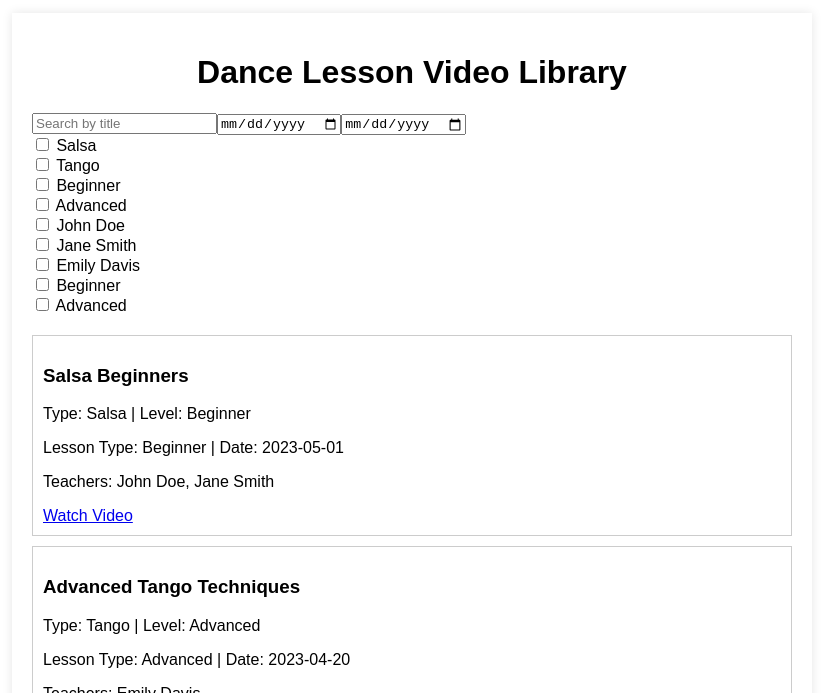
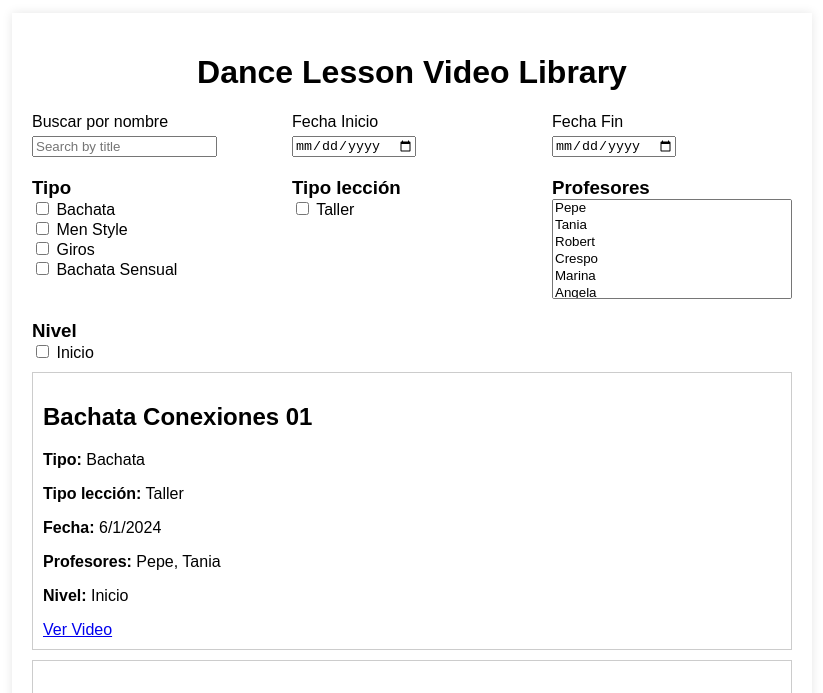
Before and after one commit to BorjaGM1/danceLibrary, a Vue app: page / in a window 1280 px wide. Shown: the part 107-800 px from the top of the page, without its empty margins (228-1051 px from the left). Built offline with nearby package versions, Linux system fonts and the light colour scheme.

Commit message:
Update data change filters

```diff
--- a/src/components/VideoFilters.vue
+++ b/src/components/VideoFilters.vue
@@ -1,24 +1,52 @@
 <template>
   <div class="filters">
-      <input v-model="filters.title" @input="updateFilters" placeholder="Search by title" />
+    <div class="filter-row">
+      <div class="filter-section">
+        <label for="search-title">Buscar por nombre</label>
+        <input id="search-title" v-model="filters.title" @input="updateFilters" placeholder="Search by title" />
+      </div>
 
-      <input type="date" v-model="filters.dateRange.start" @change="updateFilters" placeholder="Start Date" />
-      <input type="date" v-model="filters.dateRange.end" @change="updateFilters" placeholder="End Date" />
+      <div class="filter-section">
+        <label for="start-date">Fecha Inicio</label>
+        <input id="start-date" type="date" v-model="filters.dateRange.start" @change="updateFilters" />
+      </div>
 
+      <div class="filter-section">
+        <label for="end-date">Fecha Fin</label>
+        <input id="end-date" type="date" v-model="filters.dateRange.end" @change="updateFilters" />
+      </div>
+    </div>
+
+    <div class="filter-row">
+      <div class="filter-section">
+        <h3>Tipo</h3>
         <div v-for="type in uniqueDanceTypes" :key="type">
           <input type="checkbox" :value="type" v-model="filters.danceTypes" @change="updateFilters" /> {{ type }}
         </div>
+      </div>
 
+      <div class="filter-section">
+        <h3>Tipo lección</h3>
         <div v-for="type in uniqueLessonTypes" :key="type">
           <input type="checkbox" :value="type" v-model="filters.lessonTypes" @change="updateFilters" /> {{ type }}
         </div>
-
-      <div v-for="teacher in uniqueTeachers" :key="teacher">
-        <input type="checkbox" :value="teacher" v-model="filters.teachers" @change="updateFilters" /> {{ teacher }}
       </div>
 
+      <div class="filter-section">
+        <h3>Profesores</h3>
+        <select v-model="filters.teachers" @change="updateFilters" multiple>
+          <option v-for="teacher in uniqueTeachers" :key="teacher" :value="teacher">{{ teacher }}</option>
+        </select>
+      </div>
+    </div>
+
+    <div class="filter-row">
+      <div class="filter-section">
+        <h3>Nivel</h3>
         <div v-for="level in uniqueLevels" :key="level">
           <input type="checkbox" :value="level" v-model="filters.levels" @change="updateFilters" /> {{ level }}
+        </div>
+      </div>
     </div>
   </div>
 </template>
@@ -45,7 +73,7 @@
   },
   computed: {
     uniqueDanceTypes() {
-        return [...new Set(videos.map(video => video.danceType))];
+      return [...new Set(videos.flatMap(video => video.danceType))];
     },
     uniqueLessonTypes() {
       return [...new Set(videos.map(video => video.lessonType))];
@@ -67,6 +95,33 @@
 
 <style scoped>
 .filters {
-    margin-bottom: 20px;
+  display: flex;
+  flex-direction: column;
+  gap: 20px;
+}
+
+.filter-row {
+  display: flex;
+  gap: 20px;
+  flex-wrap: wrap;
+}
+
+.filter-section {
+  flex: 1;
+  min-width: 200px;
+}
+
+.filter-section h3 {
+  margin: 0;
+}
+
+.filter-section label {
+  display: block;
+  margin-bottom: 5px;
+}
+
+.filter-section select {
+  width: 100%;
+  height: 100px;
 }
 </style>
--- a/src/components/VideoItem.vue
+++ b/src/components/VideoItem.vue
@@ -1,10 +1,12 @@
 <template>
   <div class="video-item">
-      <h3>{{ video.title }}</h3>
-      <p>Type: {{ video.danceType }} | Level: {{ video.level }}</p>
-      <p>Lesson Type: {{ video.lessonType }} | Date: {{ video.date }}</p>
-      <p>Teachers: {{ video.teachers.join(', ') }}</p>
-      <a :href="video.url" target="_blank">Watch Video</a>
+    <h2>{{ video.title }}</h2>
+    <p><strong>Tipo:</strong> {{ video.danceType.join(", ") }}</p>
+    <p><strong>Tipo lección:</strong> {{ video.lessonType }}</p>
+    <p><strong>Fecha:</strong> {{ new Date(video.date).toLocaleDateString() }}</p>
+    <p><strong>Profesores:</strong> {{ video.teachers.join(", ") }}</p>
+    <p><strong>Nivel:</strong> {{ video.level }}</p>
+    <a :href="video.url" target="_blank">Ver Video</a>
   </div>
 </template>
 
@@ -14,7 +16,7 @@
   props: {
     video: Object
   }
-  }
+};
 </script>
 
 <style scoped>
--- a/src/components/VideoList.vue
+++ b/src/components/VideoList.vue
@@ -41,7 +41,7 @@
         const matchesTitle = video.title.toLowerCase().includes(filters.title.toLowerCase());
         const matchesDateRange = (!filters.dateRange.start || new Date(video.date) >= new Date(filters.dateRange.start)) &&
                                  (!filters.dateRange.end || new Date(video.date) <= new Date(filters.dateRange.end));
-          const matchesDanceType = !filters.danceTypes.length || filters.danceTypes.includes(video.danceType);
+        const matchesDanceType = !filters.danceTypes.length || filters.danceTypes.some(type => video.danceType.includes(type));
         const matchesLessonType = !filters.lessonTypes.length || filters.lessonTypes.includes(video.lessonType);
         const matchesTeachers = !filters.teachers.length || filters.teachers.some(teacher => video.teachers.includes(teacher));
         const matchesLevel = !filters.levels.length || filters.levels.includes(video.level);
--- a/src/data/videos.json
+++ b/src/data/videos.json
@@ -1,20 +1,74 @@
 [
     {
-      "title": "Salsa Beginners",
-      "url": "https://example.com/salsa-beginners.mp4",
-      "date": "2023-05-01",
-      "danceType": "Salsa",
-      "lessonType": "Beginner",
-      "teachers": ["John Doe", "Jane Smith"],
-      "level": "Beginner"
+      "title": "Bachata Conexiones 01",
+      "url": "https://youtu.be/OiUq_dY8wpU",
+      "date": "2024-06-01",
+      "danceType": ["Bachata"],
+      "lessonType": "Taller",
+      "teachers": ["Pepe", "Tania"],
+      "level": "Inicio"
     },
     {
-      "title": "Advanced Tango Techniques",
-      "url": "https://example.com/tango-advanced.mp4",
-      "date": "2023-04-20",
-      "danceType": "Tango",
-      "lessonType": "Advanced",
-      "teachers": ["Emily Davis"],
-      "level": "Advanced"
+      "title": "Bachata Conexiones 02",
+      "url": "https://youtube.com/shorts/cabwBLGoGyw",
+      "date": "2024-06-01",
+      "danceType": ["Bachata"],
+      "lessonType": "Taller",
+      "teachers": ["Pepe", "Tania"],
+      "level": "Inicio"
+    },
+    {
+      "title": "Bachata Conexiones 03",
+      "url": "https://youtu.be/z-LBbIxjey0",
+      "date": "2024-06-01",
+      "danceType": ["Bachata"],
+      "lessonType": "Taller",
+      "teachers": ["Pepe", "Tania"],
+      "level": "Inicio"
+    },
+    {
+      "title": "Men Style 01",
+      "url": "https://youtu.be/Yk9FfcaOWMY",
+      "date": "2024-06-01",
+      "danceType": ["Bachata", "Men Style"],
+      "lessonType": "Taller",
+      "teachers": ["Pepe", "Robert"],
+      "level": "Inicio"
+    },
+    {
+      "title": "Men Style 02",
+      "url": "https://youtube.com/shorts/rph39nQLFYg",
+      "date": "2024-06-01",
+      "danceType": ["Bachata", "Men Style"],
+      "lessonType": "Taller",
+      "teachers": ["Pepe", "Robert"],
+      "level": "Inicio"
+    },
+    {
+      "title": "TenicaGiros",
+      "url": "https://youtu.be/SQ4ATLWfYLI",
+      "date": "2024-06-01",
+      "danceType": ["Bachata", "Giros"],
+      "lessonType": "Taller",
+      "teachers": ["Crespo", "Marina"],
+      "level": "Inicio"
+    },
+    {
+      "title": "BachataSensual01",
+      "url": "https://youtu.be/DpPU9mCJ4GI",
+      "date": "2024-06-01",
+      "danceType": ["Bachata", "Bachata Sensual"],
+      "lessonType": "Taller",
+      "teachers": ["Angela", "Pepe"],
+      "level": "Inicio"
+    },
+    {
+      "title": "BachataSensual02",
+      "url": "https://youtu.be/IJcOKiQm-0Q",
+      "date": "2024-06-01",
+      "danceType": ["Bachata", "Bachata Sensual"],
+      "lessonType": "Taller",
+      "teachers": ["Angela", "Pepe"],
+      "level": "Inicio"
     }
   ]
```
Lines whose indentation alone changed are shown as unchanged.
